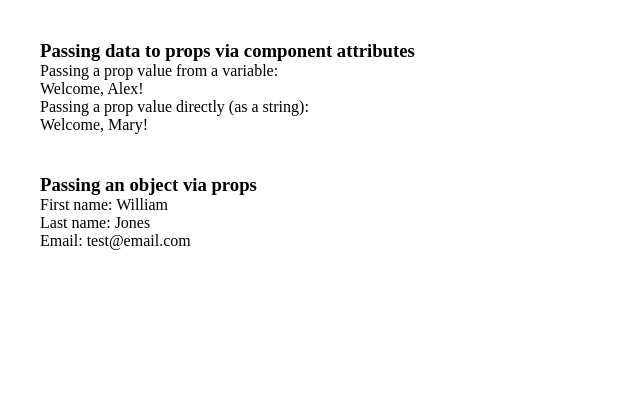
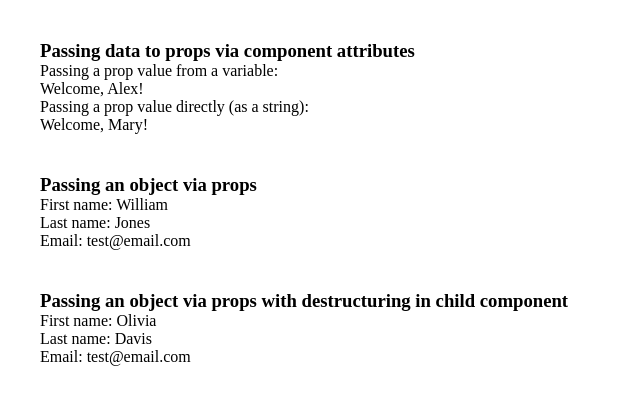
Before and after one commit to Tiana-K08/react-by-examples, a React (Vite) app: page / in a window 1280 px wide. Shown: the top 404 px of the page, without its empty margins (0-640 px from the left). Built offline with nearby package versions, Linux system fonts and the light colour scheme.

Commit message:
feat: destructuring object in props

```diff
--- a/src/App.jsx
+++ b/src/App.jsx
@@ -1,5 +1,6 @@
 import ParentGreeting from './components/props/data/ParentGreeting.jsx';
 import ParentProfile from './components/props/object/ParentProfile.jsx';
+import ParentProfileDest from './components/props/destructuring/ParentProfileDest.jsx';
 
 import './App.css';
 
@@ -8,6 +9,7 @@ function App() {
     <div className="app-wrapper">
       <ParentGreeting />
       <ParentProfile />
+      <ParentProfileDest />
     </div>
   );
 }
--- /dev/null
+++ b/src/components/props/destructuring/ChildProfileDest.jsx
@@ -0,0 +1,33 @@
+// function ChildProfileDest({ user }) {
+//   return (
+//     <>
+//       <p>First name: {user.firstName}</p>
+//       <p>Last name: {user.lastName}</p>
+//       <p>Email: {user.email}</p>
+//     </>
+//   );
+// }
+
+// function ChildProfileDest({ user }) {
+//   const { firstName, lastName, email } = user;
+
+//   return (
+//     <>
+//       <p>First name: {firstName}</p>
+//       <p>Last name: {lastName}</p>
+//       <p>Email: {email}</p>
+//     </>
+//   );
+// }
+
+function ChildProfileDest({ user: { firstName, lastName, email } }) {
+  return (
+    <>
+      <p>First name: {firstName}</p>
+      <p>Last name: {lastName}</p>
+      <p>Email: {email}</p>
+    </>
+  );
+}
+
+export default ChildProfileDest;
--- /dev/null
+++ b/src/components/props/destructuring/ParentProfileDest.jsx
@@ -0,0 +1,18 @@
+import ChildProfileDest from './ChildProfileDest.jsx';
+
+function ParentProfileDest() {
+  const user = {
+    firstName: 'Olivia',
+    lastName: 'Davis',
+    email: 'test@email.com',
+  };
+
+  return (
+    <div className="parent-wrapper">
+      <h3>Passing an object via props with destructuring in child component</h3>
+      <ChildProfileDest user={user} />
+    </div>
+  );
+}
+
+export default ParentProfileDest;
```
